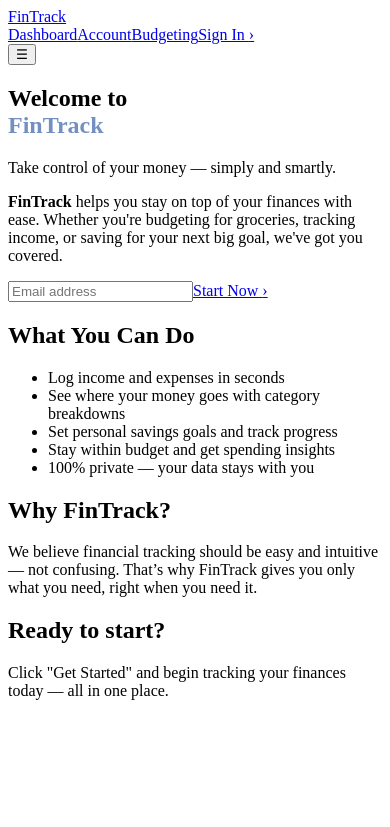
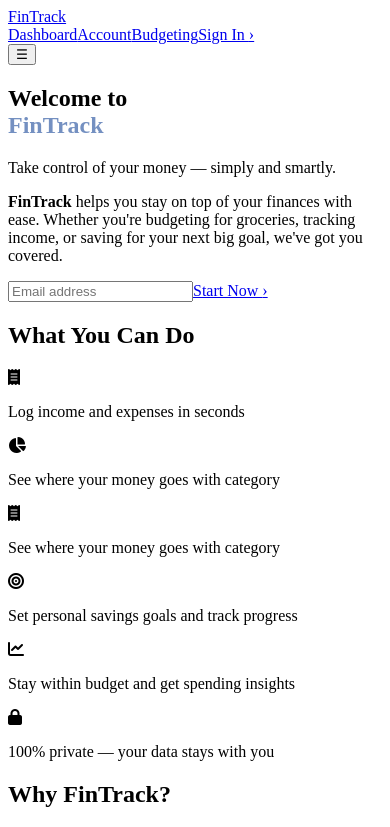
Before and after one commit to sakey01/expenseTracker, a React (Vite) app: page / in a window 390 px wide. Shown: the top 827 px of the page. Built offline with nearby package versions, Linux system fonts and the light colour scheme; the HTML template or start-up script is replaced by a standard one.

Commit message:
content added

```diff
--- a/index.html
+++ b/index.html
@@ -3,6 +3,7 @@
   <head>
     <meta charset="UTF-8" />
     <meta name="viewport" content="width=device-width, initial-scale=1.0" />
+     <link rel="stylesheet" href="https://cdnjs.cloudflare.com/ajax/libs/font-awesome/6.0.0-beta3/css/all.min.css" xintegrity="sha512-Fo3rlrZj/k7ujTnHg4CGR2D7kSs0V4LLanw2qksYuRlEzV+d8jF7aQ0+b/Jz9/t+Jt1L/4w/1R9+22/2/2/2/w==" crossorigin="anonymous" referrerpolicy="no-referrer" />
     <link href="https://fonts.googleapis.com/css2?family=Inter:wght@400;500;700&display=swap" rel="stylesheet">
     <title>FinTrack</title>
   </head>
--- a/src/App.jsx
+++ b/src/App.jsx
@@ -67,13 +67,14 @@ function AboutSection() {
   return (
     <section id="about-section">
       <h2>What You Can Do</h2>
-      <ul>
-        <li>Log income and expenses in seconds</li>
-        <li>See where your money goes with category breakdowns</li>
-        <li>Set personal savings goals and track progress</li>
-        <li>Stay within budget and get spending insights</li>
-        <li>100% private — your data stays with you</li>
-      </ul>
+      <div className="card-list">
+        <Card icon="fas fa-receipt" desc="Log income and expenses in seconds" />
+        <Card icon="fas fa-chart-pie" desc="See where your money goes with category" />
+        <Card icon="fas fa-receipt" desc="See where your money goes with category" />
+        <Card icon="fas fa-bullseye" desc="Set personal savings goals and track progress" />
+        <Card icon="fas fa-chart-line" desc="Stay within budget and get spending insights" />
+        <Card icon="fas fa-lock" desc="100% private — your data stays with you" />
+      </div>
     </section>
   );
 }
@@ -98,3 +99,12 @@ function Footer() {
     </footer>
   );
 }
+
+function Card({icon, desc}) {
+  return (
+    <div className="card">
+      <i className={`${icon} card-icons`}></i>
+      <p className="card-desc">{desc}</p>
+    </div>
+  );
+}
--- a/src/App.scss
+++ b/src/App.scss
@@ -1,3 +1,9 @@
+@mixin center-flex {
+  display: flex;
+  flex-direction: column;
+  justify-content: center;
+}
+
 :root {
   --primary-bg: #1f2937;
   --secondary-bg: #111827;
@@ -11,7 +17,6 @@
   margin: 0;
   padding: 0;
   box-sizing: border-box;
-  transition: all 0.3s ease-in-out;
 }
 
 html {
@@ -19,6 +24,10 @@ html {
   font-family: "Inter", sans-serif;
   background-color: var(--primary-bg);
   color: var(--primary-color);
+}
+
+body {
+  min-height: 100vh;
 }
 
 a {
@@ -40,14 +49,32 @@ header {
   justify-content: center;
   height: 4rem;
   font-weight: 600;
+}
 
-  nav {
+header nav {
   display: flex;
-    flex-direction: row;
   justify-content: space-between;
   align-items: center;
   width: 90%;
   max-width: 1200px;
+
+  .nav-right {
+    z-index: 5;
+    display: flex;
+    align-items: center;
+    gap: 3rem;
+
+    @media (max-width: 768px) {
+      display: none;
+      background-color: #111827;
+      padding: 2rem;
+      width: 100%;
+      position: fixed;
+      left: 0;
+      top: 0;
+    }
+  }
+}
 
 .brand-name {
   font-size: 1.2rem;
@@ -59,79 +86,73 @@ header {
   display: none;
   font-size: 1.2rem;
   transform: scaleX(1.3);
-      cursor: pointer;
-
-      @media (max-width: 768px) {
-        display: block;
-        position: absolute;
-        right: 2rem;
-      }
-    }
-
-    .nav-right {
-      display: flex;
-      align-items: center;
-      gap: 3rem;
-
-      @media (max-width: 768px) {
-        display: none;
-        flex-direction: column;
-        position: absolute;
-        top: 4rem;
-        left: 0;
-        width: 100%;
-        background-color: var(--secondary-bg);
-        padding: 1rem 0;
-        box-shadow: 0 2px 22px black;
-        gap: 1rem;
-
-        &:active {
-          display: flex;
-        }
-      }
-    }
-  }
 }
 
 h1 {
   font-size: 5.4rem;
   font-weight: 600;
   text-shadow: 0 10px 70px var(--accent);
-  margin-top: 6rem;
+}
 
 @media (max-width: 768px) {
+  .menu-icon {
+    display: block;
+    position: absolute;
+    right: 2rem;
+  }
+
+  h1 {
     font-size: 4rem;
-    margin-top: 8rem;
+  }
 }
 
 @media (max-width: 425px) {
-    font-size: 3rem;
-    margin-top: 4rem;
+  h1 {
+    font-size: 2.6rem;
+  }
+
+  h2 {
+    font-size: 2rem;
   }
 }
 
 h2 {
   font-size: 3rem;
+  text-align: center;
   margin-bottom: 1.5rem;
+  text-shadow: 0 10px 50px rgb(0, 6, 27);
+
+  @media (max-width: 425px) {
+    font-size: 2rem;
+  }
 }
 
 main {
-  background: linear-gradient(135deg,var(--primary-bg), var(--secondary-bg), var(--secondary-bg), var(--secondary-bg));
+  background: linear-gradient(
+    135deg,
+    var(--primary-bg),
+    var(--secondary-bg),
+    var(--secondary-bg),
+    var(--secondary-bg)
+  );
+
   display: flex;
   flex-direction: column;
-  justify-content: center;
-}
+  align-items: center;
+  gap: 8rem;
 
   section,
   footer {
+    @include center-flex();
     color: var(--primary-color);
-  display: flex;
-  flex-direction: column;
-  padding: 5rem;
-  min-height: 100vh;
+    min-height: 90vh;
+    max-width: 1200px;
+    width: 100%;
+    padding: 0 4rem;
 
-  @media (max-width: 768px) {
-    padding: 2rem;
+    @media (max-width: 425px) {
+      padding: 0 1rem;
+    }
   }
 }
 
@@ -140,11 +161,47 @@ footer {
 
   .content {
     gap: 2rem;
-    display: flex;
-    flex-direction: column;
-    max-width: 800px;
+    @include center-flex();
     font-size: 1.1rem;
     opacity: 0.8;
+  }
+}
+
+.card-list {
+  display: grid;
+  grid-template-columns: repeat(auto-fit, minmax(250px, 1fr));
+  gap: 2rem;
+  max-width: 1200px;
+  width: 100%;
+  padding: 2rem;
+
+  @media (max-width: 425px) {
+    @include center-flex();
+    align-items: center;
+  }
+
+  .card {
+    background-color: #111827;
+    padding: 2rem;
+    border-radius: 1rem;
+    min-height: 200px;
+    box-shadow: 0px 4px 10px black;
+    @include center-flex();
+    gap: 0.5rem;
+    align-items: flex-start;
+
+    @media (max-width: 425px) {
+      width: 250px;
+    }
+
+    .card-icons {
+      font-size: 3rem;
+      color: rgb(0, 149, 229);
+    }
+    .card-desc {
+      font-size: 1rem;
+      margin-top: 1rem;
+    }
   }
 }
 
@@ -166,6 +223,7 @@ button {
   align-items: center;
   transition: all 0.1s ease-in-out;
   max-width: 350px;
+  width: 100%;
 
   * {
     border-radius: 2rem;
@@ -175,10 +233,14 @@ button {
   input {
     padding: 0.75rem 1rem;
     border: 2px solid transparent;
-    width: 350px;
+    width: 100%;
     font-size: 1rem;
     background-color: whitesmoke;
     color: #333;
+
+    &:focus {
+      border: 2px solid var(--accent);
+    }
   }
 
   a {
```
Lines whose indentation alone changed are shown as unchanged.
